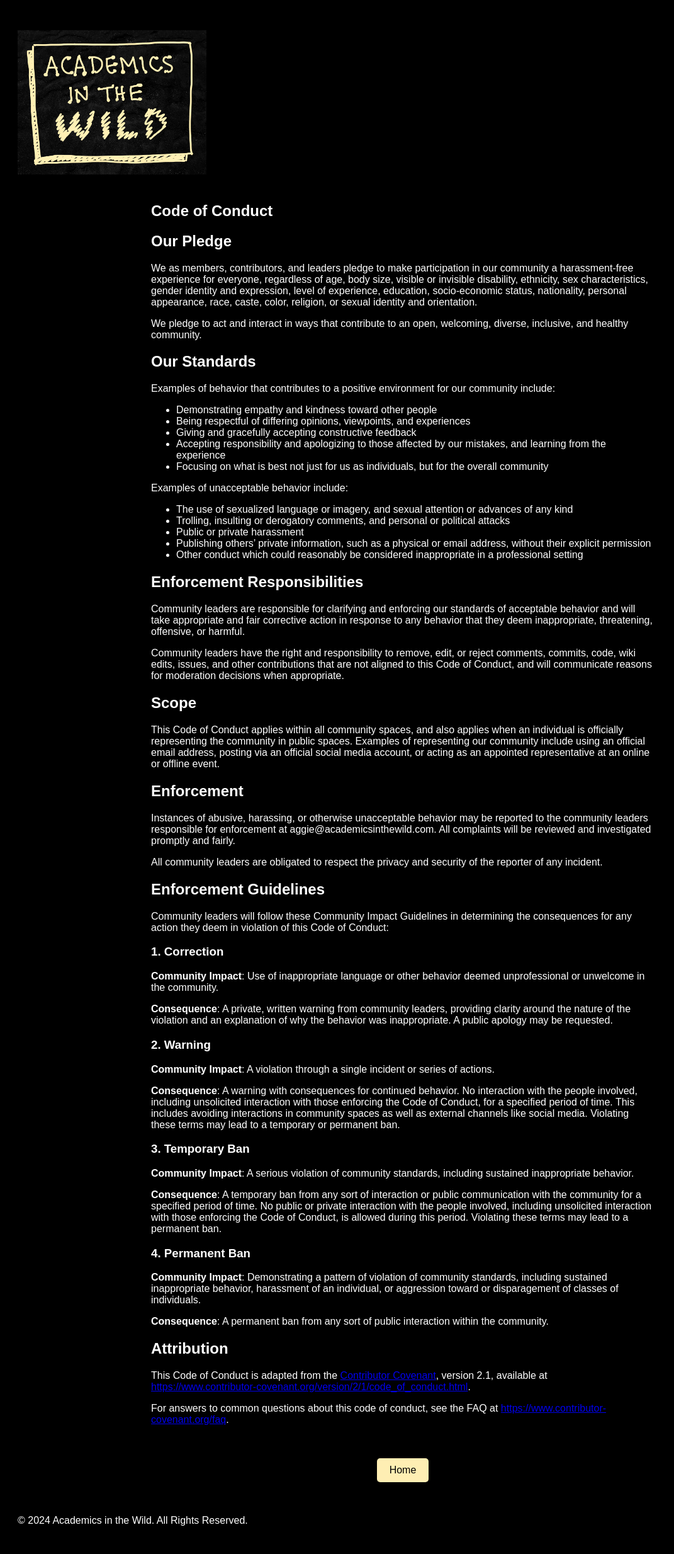
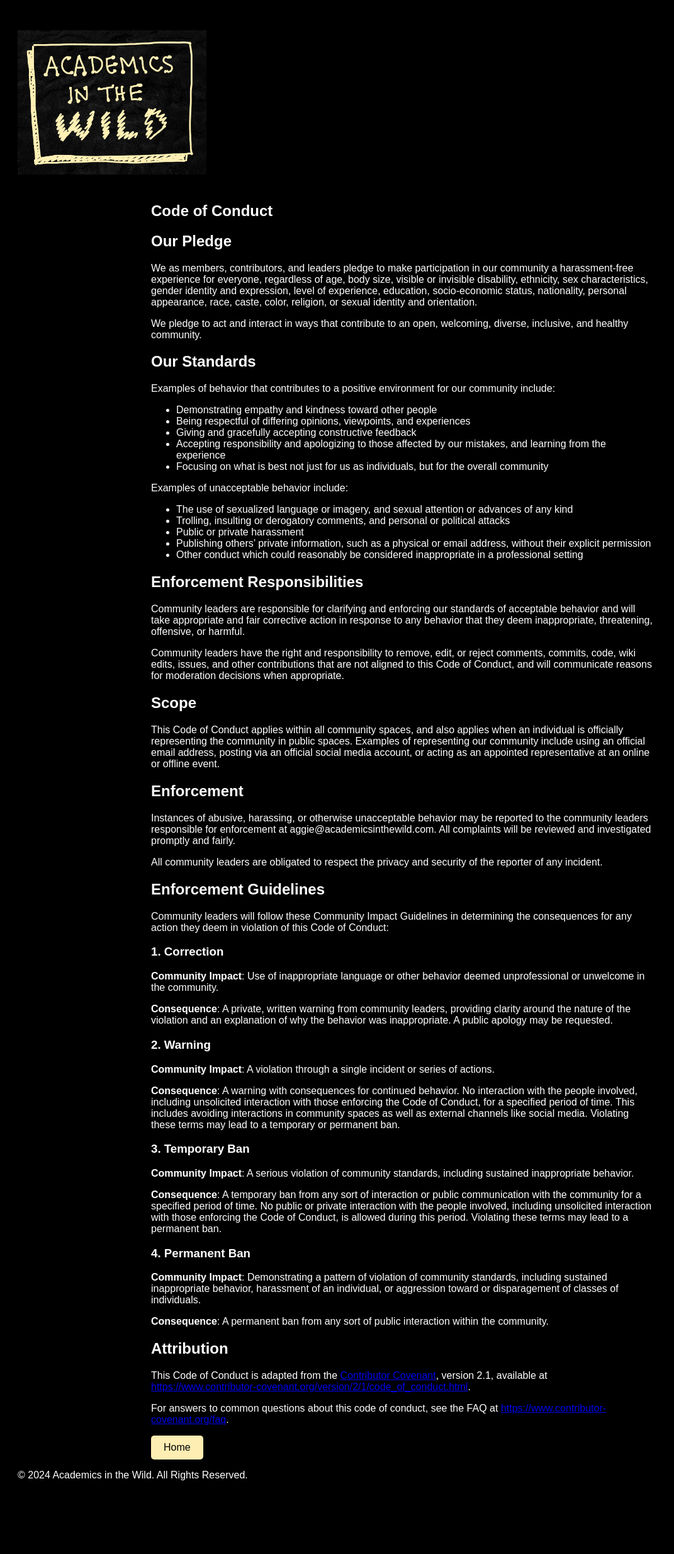
Before and after one commit to abranczyk/academicsinthewild.github.io, a Jekyll site: the page code-of-conduct.html, which Jekyll copies as it is, in a window 1280 px wide. Shown: the whole page at 63% size, without its empty margins (0-1071 px from the left). Built offline with Jekyll 4.4.1, drawn with Linux system fonts in a browser that asks for light colours; after the commit the page ends 2395 px from its top, so only the background shows below that.

Commit message:
Update code-of-conduct.html

```diff
--- a/code-of-conduct.html
+++ b/code-of-conduct.html
@@ -20,6 +20,7 @@
 	logo-container {
             max-width: 800px;
             margin: 0 auto;
+	    text-align: center;
         }
         .container {
             max-width: 800px;
@@ -140,12 +141,9 @@ version 2.1, available at
 <a href="https://www.contributor-covenant.org/version/2/1/code_of_conduct.html">https://www.contributor-covenant.org/version/2/1/code_of_conduct.html</a>.</p>
 <p>For answers to common questions about this code of conduct, see the FAQ at
 <a href="https://www.contributor-covenant.org/faq">https://www.contributor-covenant.org/faq</a>.</p>
-
-</section>
-	    <footer>
 		    <p><a href="https://academicsinthewild.com" class="btn">Home</a>   </div>
         <p>&copy; 2024 Academics in the Wild. All Rights Reserved.</p>
-    </footer>
+</section>
 </body>
 
 </html>
```
